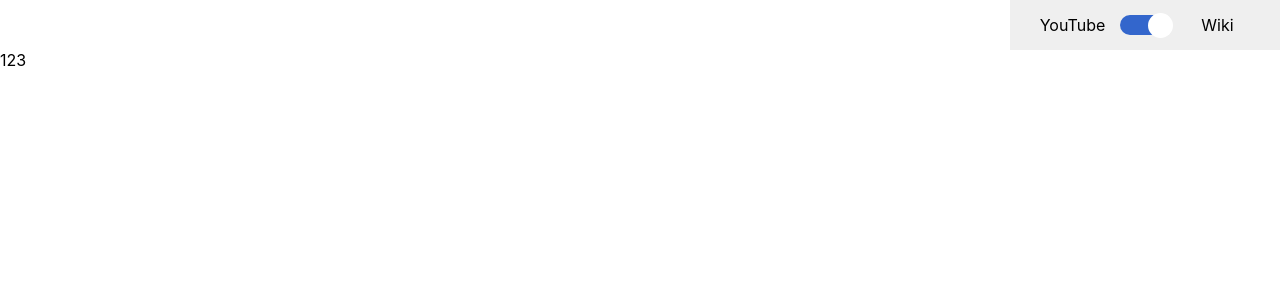
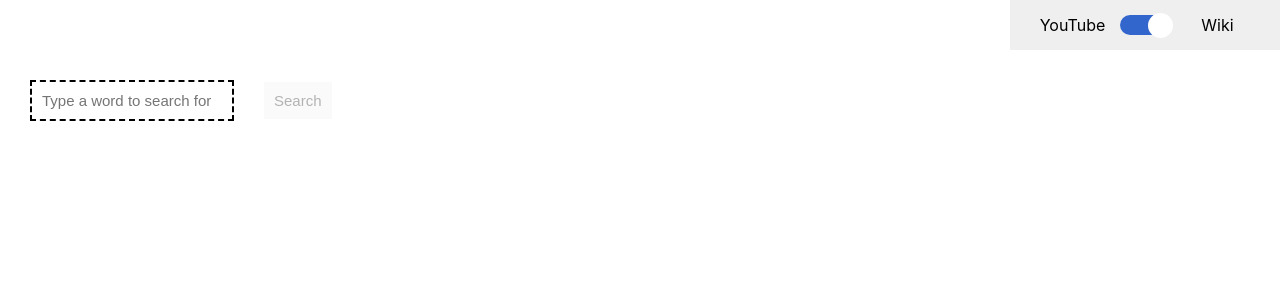
Before and after one commit to yelyzaveta-kuzmina/fetch-api-sample, a React (Create React App) app: page / in a window 1280 px wide. Both pictures are taken after a click on the element 1145 px from the left and 25 px from the top of the page. Shown: the top 300 px of the page. Built offline with nearby package versions, Linux system fonts and the light colour scheme; no server answers.

Commit message:
worked on UI for WikiApiHandler + fetching HTML from a second server

```diff
--- a/src/index.css
+++ b/src/index.css
@@ -11,6 +11,7 @@ code {
 }
 
 input {
+  width: 180px;
   padding: 10px;
   margin: 30px;
   border: 2px dashed;
--- a/src/modules/Wiki/index.css
+++ b/src/modules/Wiki/index.css
@@ -1,3 +1,20 @@
 .wikiHandlerContent {
   display: flex;
 }
+
+.searchArea {
+  flex: 1;
+}
+
+.fetchedHTML {
+  display: flex;
+  flex-wrap: wrap;
+}
+
+/* .currentSearchedWord {
+  background-color: orange;
+}
+
+.word {
+  margin: 5px;
+} */
--- a/src/modules/Wiki/index.js
+++ b/src/modules/Wiki/index.js
@@ -1,8 +1,42 @@
-import React from "react";
+import React, { useState } from "react";
 import "./index.css";
 
 const WikiApiHandler = () => {
-  return <div className="wikiHandlerContent">123</div>;
+  const [inputValue, setInputValue] = useState(null);
+  const [data, setData] = useState(null);
+
+  const fetchHTMLContent = async () => {
+    const fetchedData = await fetch(`http://localhost:8080`).then((res) =>
+      res.text()
+    );
+
+    setData(fetchedData);
+
+    if (fetchedData.includes(inputValue)) {
+      alert("Word found and added to the local videosDB!");
+    }
+  };
+
+  return (
+    <div className="wikiHandlerContent">
+      <div className="searchArea">
+        <input
+          placeholder="Type a word to search for"
+          onChange={(e) => setInputValue(e.target.value)}
+        />
+        <button disabled={!inputValue} onClick={() => fetchHTMLContent()}>
+          Search
+        </button>
+        <pre>
+          {data ? "Fetched HTML:" : null}
+          <br />
+          <br />
+          <br />
+          {data}
+        </pre>
+      </div>
+    </div>
+  );
 };
 
 export default WikiApiHandler;
```
